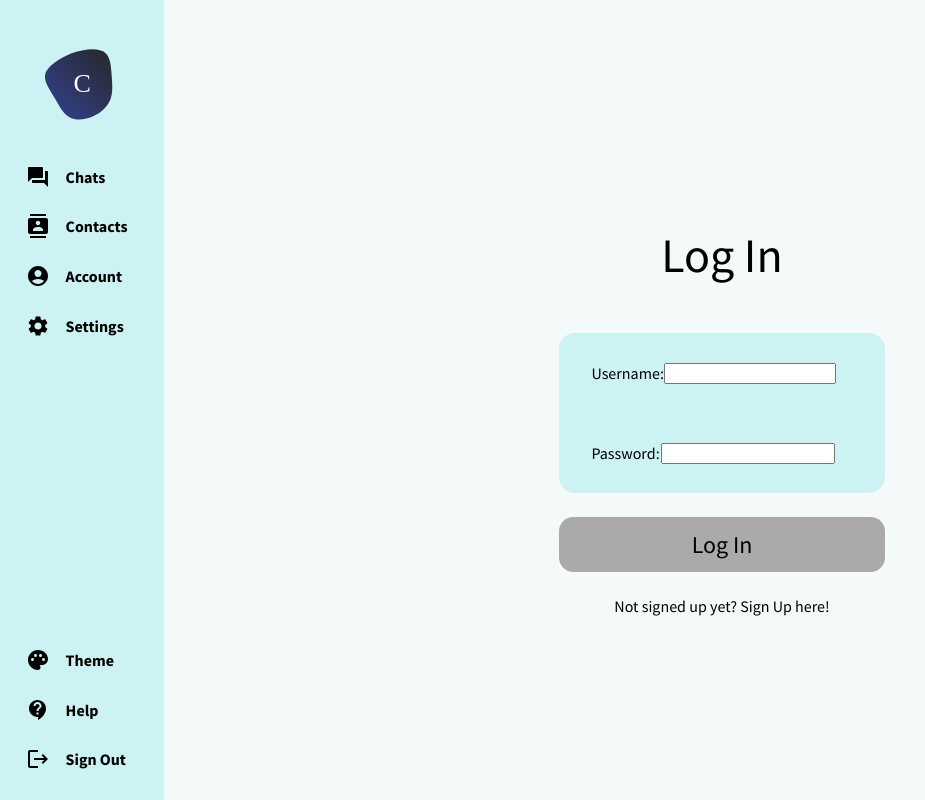
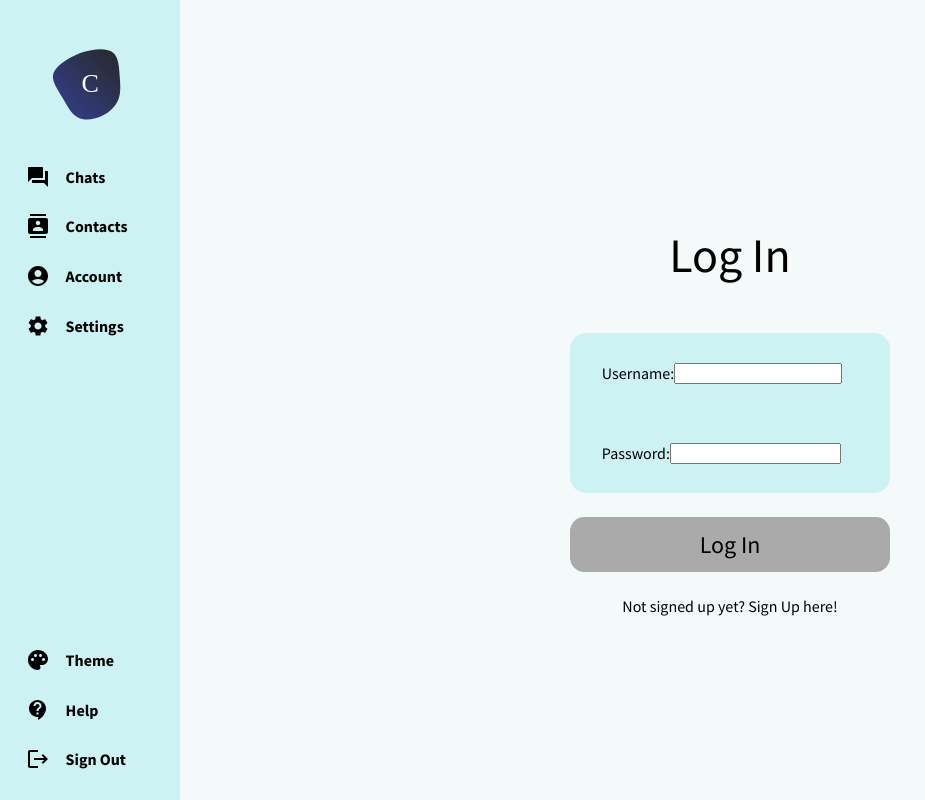
Before and after one commit to ZukLevinson/ChattingApp, a React (Create React App) app in the folder frontend/: page /login in a window 1280 px wide. Shown: the whole page, without its empty margins (0-925 px from the left). Built offline with nearby package versions, Linux system fonts and the light colour scheme; no server answers.

Commit message:
fix(login): fixed navbar sizing issue with login

```diff
--- a/frontend/src/components/Chat/index.module.css
+++ b/frontend/src/components/Chat/index.module.css
@@ -1,6 +1,6 @@
 .container {
   flex: 1;
-  width: calc(100% - var(--card-margin) * 2);
+  width: 100%;
   height: calc(100% - var(--card-margin) * 2);
   background-color: var(--secondary-background);
   margin: var(--card-margin);
--- a/frontend/src/features/login/index.module.css
+++ b/frontend/src/features/login/index.module.css
@@ -3,18 +3,19 @@
 }
 
 .container {
+  flex: 1;
   display: flex;
   height: calc(100% - 2 * var(--main-padding));
-  width: calc(100% - 2 * var(--main-padding));
+  width: 100%;
   align-items: center;
   justify-content: center;
   flex-direction: column;
-  padding: var(--main-padding);
+  margin: var(--main-padding);
   color: var(--primary-text-color);
 }
 
 .form {
-  width : 30%;
+  width: 30%;
   display: flex;
   flex-direction: column;
   justify-content: center;
@@ -39,7 +40,6 @@
   border-radius: 0.6em;
 }
 
-
 .sign-up {
   margin-top: 1em;
   display: flex;
```
